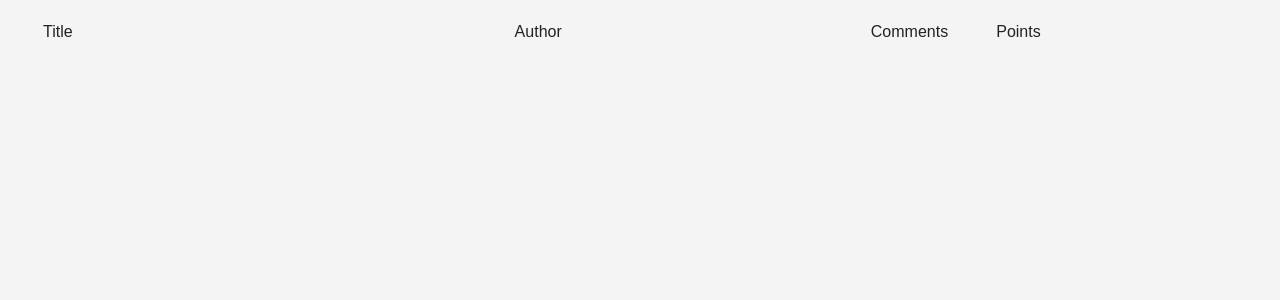
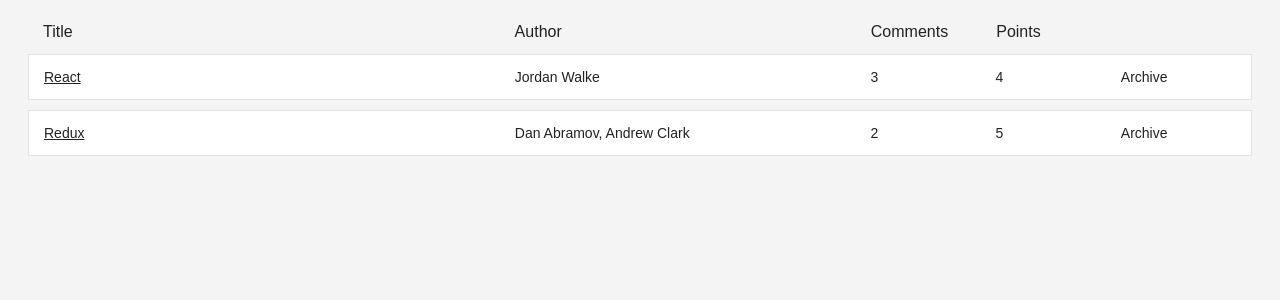
Before and after one commit to darlose04/RR-Tutorial, a React (Create React App) app: page / in a window 1280 px wide. Shown: the top 300 px of the page. Built offline with nearby package versions, Linux system fonts and the light colour scheme.

Commit message:
add connect, mapStateToProps, mapDispatchToProps. import actions and selectors

```diff
--- a/src/components/Stories.js
+++ b/src/components/Stories.js
@@ -1,4 +1,7 @@
 import React from "react";
+import { connect } from 'react-redux';
+import { doArchiveStory } from '../actions/archive';
+import { getReadableStories } from '../selectors/story';
 import "./Stories.css";
 
 import Story from "./Story";
@@ -43,4 +46,12 @@
   );
 };
 
-export default Stories;
+const mapStateToProps = state => ({
+  stories: getReadableStories(state),
+})
+
+const mapDispatchToProps = dispatch => ({
+  onArchive: id => dispatch(doArchiveStory(id)),
+})
+
+export default connect(mapStateToProps, mapDispatchToProps)(Stories);
```
